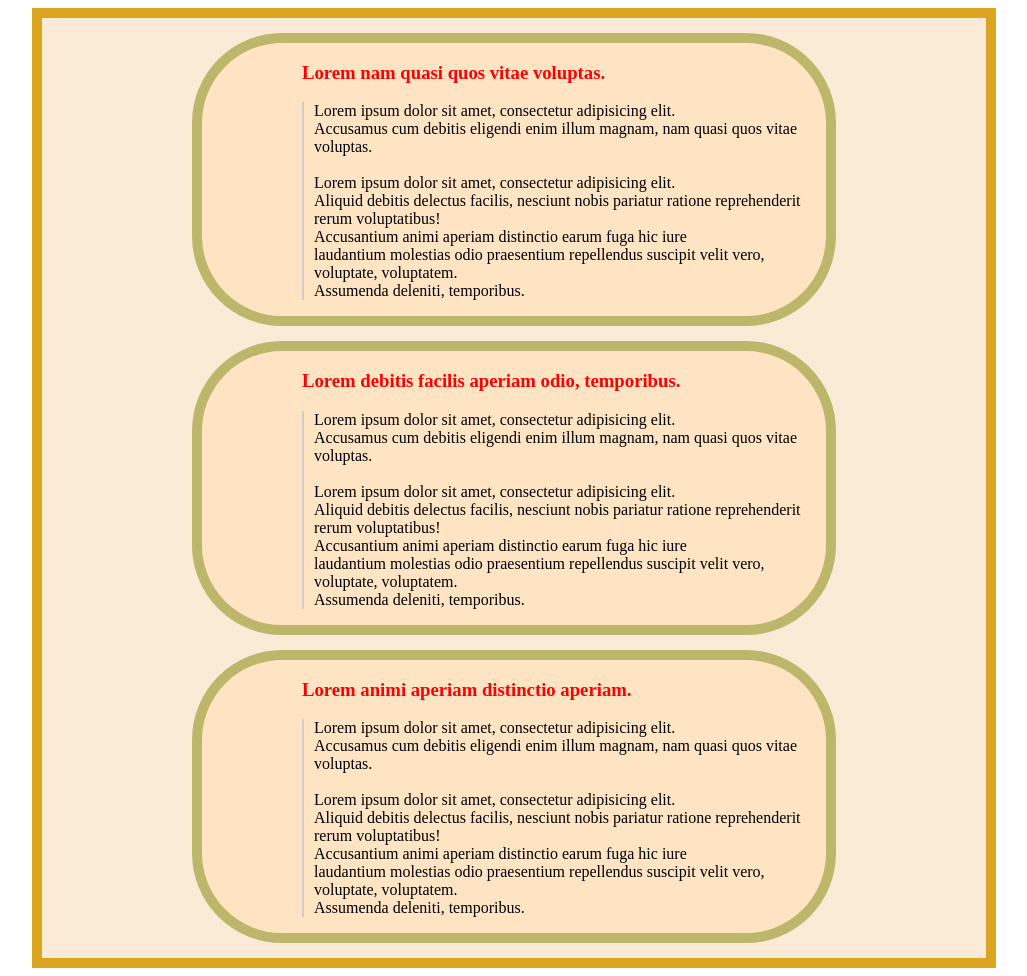
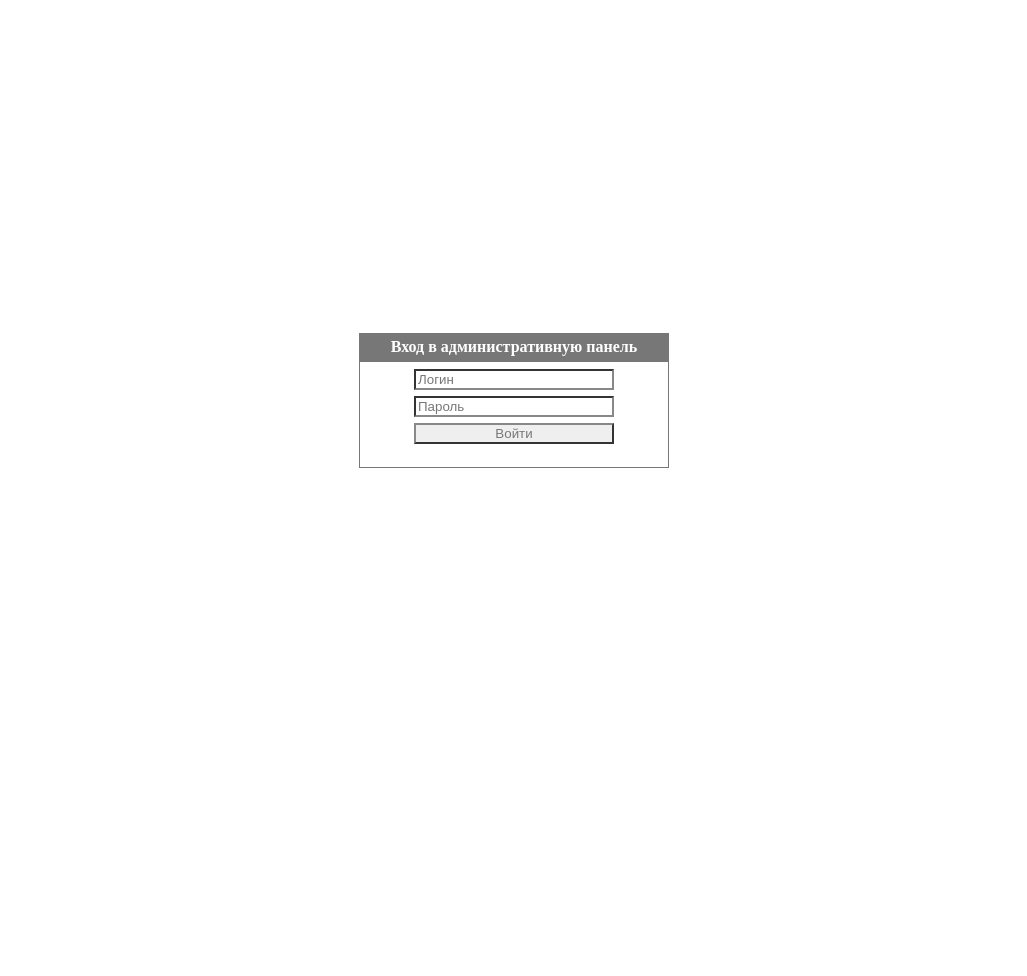
Before and after one commit to nurkanat-doszhan/cms, a PHP site: page / in a window 1280 px wide. Shown: the whole page, without its empty margins (126-1153 px from the left). After the commit the page ends 468 px from the top, so only its background shows below. Run offline with PHP 8.4, Linux system fonts and the light colour scheme.

Commit message:
Доработать
СайT: http://www.nulled.cc/threads/102578/

```diff
--- /dev/null
+++ b/admin_main.php
@@ -0,0 +1,4 @@
+<?php
+session_start();
+if(!$_SESSION['admin']) die ("Доступ закрыт");
+?>
--- /dev/null
+++ b/config.php
@@ -0,0 +1,3 @@
+<?php
+$adminlogin = 'admin';
+$adminpassw = '12345';
--- a/index.php
+++ b/index.php
@@ -1,48 +1,160 @@
-<!doctype html>
-<html lang="en">
+<?php
+session_start();
+
+if (!empty($_SESSION['admin']))
+{
+    if ($_SESSION['admin'])
+    {
+        ?>
+        <html>
+        <head>
+            <title>Административная панель</title>
+            <style type="text/css">
+                #wrap
+                {
+                    width: 100%;
+                    height: 100%;
+                }
+                .loginbox1
+                {
+                    width: 300px;
+                    padding: 4px;
+                    border: 1px solid #777;
+                    background-color: #777;
+                    color: white;
+                    font-weight: bold;
+                }
+                .loginbox2
+                {
+                    width: 300px;
+                    padding: 4px;
+                    border: 1px solid #777;
+                    color: #777;
+                }
+            </style>
+        </head>
+        <body>
+        <center>
+            <table cellpadding="0" cellspacing="0" id="wrap"><tr><td align="center">
+                        <table cellpadding="0" cellspacing="0">
+                            <tr><td class="loginbox1" align="center">Вход выполнен</td></tr>
+                            <tr><td class="loginbox2" align="center"><a href="admin_main.php">Перейти к административной панели</a></td></tr>
+                        </table>
+                    </td></tr></table>
+        </center>
+        </body>
+        </html>
+        <?
+        exit;
+    }
+}
+
+$_SESSION['admin'] = false;
+include ('config.php');
+
+function not_logged_in()
+{
+    echo '<html>
 <head>
-    <meta charset="UTF-8">
-    <title>Document</title>
-    <link rel="stylesheet" href="cmsStyle.css">
+<title>Административная панель</title>
+<style type="text/css">
+#wrap
+{
+width: 100%;
+height: 100%;
+}
+#wraptd
+{
+padding: 20px;
+}
+.loginbox1
+{
+width: 300px;
+padding: 4px;
+border: 1px solid #777;
+background-color: #777;
+color: white;
+font-weight: bold;
+}
+.loginbox2
+{
+width: 300px;
+padding: 4px;
+border: 1px solid #777;
+color: #777;
+}
+.loginbox2 input
+{
+width: 200px;
+margin: 3px 0;
+border-color: #888;
+color: #777;
+}
+</style>
 </head>
 <body>
-    <div class="content">
-        <div class="Pd">
-            <div class="news">
-                <h3>Lorem nam quasi quos vitae voluptas.</h3>
-                <p class="line">Lorem ipsum dolor sit amet, consectetur adipisicing elit.<br>
-                    Accusamus cum debitis eligendi enim illum magnam, nam quasi quos vitae voluptas.<br><br>
-                    Lorem ipsum dolor sit amet, consectetur adipisicing elit.<br>
-                    Aliquid debitis delectus facilis, nesciunt nobis pariatur ratione reprehenderit rerum voluptatibus!<br>
-                    Accusantium animi aperiam distinctio earum fuga hic iure<br>
-                    laudantium molestias odio praesentium repellendus suscipit velit vero, voluptate, voluptatem.<br>
-                    Assumenda deleniti, temporibus.</p>
-            </div>
-            <div class="news">
-                <h3>Lorem debitis facilis aperiam odio, temporibus.</h3>
-                <p class="line">Lorem ipsum dolor sit amet, consectetur adipisicing elit.<br>
-                    Accusamus cum debitis eligendi enim illum magnam, nam quasi quos vitae voluptas.<br><br>
-                    Lorem ipsum dolor sit amet, consectetur adipisicing elit.<br>
-                    Aliquid debitis delectus facilis, nesciunt nobis pariatur ratione reprehenderit rerum voluptatibus!<br>
-                    Accusantium animi aperiam distinctio earum fuga hic iure<br>
-                    laudantium molestias odio praesentium repellendus suscipit velit vero, voluptate, voluptatem.<br>
-                    Assumenda deleniti, temporibus.</p>
-            </div>
-            <div class="news">
-                <h3>Lorem animi aperiam distinctio aperiam.</h3>
-                <p class="line">Lorem ipsum dolor sit amet, consectetur adipisicing elit.<br>
-                    Accusamus cum debitis eligendi enim illum magnam, nam quasi quos vitae voluptas.<br><br>
-                    Lorem ipsum dolor sit amet, consectetur adipisicing elit.<br>
-                    Aliquid debitis delectus facilis, nesciunt nobis pariatur ratione reprehenderit rerum voluptatibus!<br>
-                    Accusantium animi aperiam distinctio earum fuga hic iure<br>
-                    laudantium molestias odio praesentium repellendus suscipit velit vero, voluptate, voluptatem.<br>
-                    Assumenda deleniti, temporibus.</p>
-            </div>
-        </div>
-    </div>
+<center>
+<table cellpadding="0" cellspacing="0" id="wrap"><tr><td align="center" id="wraptd">
+<table cellpadding="0" cellspacing="0">
+<tr><td class="loginbox1" align="center">Вход в административную панель</td></tr>
+<tr><td class="loginbox2" align="center">
+<form action="index.php" method="post">
+<input type="text" name="login" value="Логин"><br>
+<input type="text" name="password" value="Пароль"><br>
+<input type="submit" value="Войти">
+</form>
+</td></tr>
+</table>
+</td></tr></table>
+</center>
+</body>
+</html>';
+    exit;
+}
+
+if(!$_POST) not_logged_in();
+if(!$_POST['login']) not_logged_in();
+if(!$_POST['password']) not_logged_in();
+if($_POST['login'] != $adminlogin) not_logged_in();
+if($_POST['password'] != $adminpassw) not_logged_in();
+
+$_SESSION['admin'] = true;
+?>
+<html>
+<head>
+    <title>Административная панель</title>
+    <style type="text/css">
+        #wrap
+        {
+            width: 100%;
+            height: 100%;
+        }
+        .loginbox1
+        {
+            width: 300px;
+            padding: 4px;
+            border: 1px solid #777;
+            background-color: #777;
+            color: white;
+            font-weight: bold;
+        }
+        .loginbox2
+        {
+            width: 300px;
+            padding: 4px;
+            border: 1px solid #777;
+            color: #777;
+        }
+    </style>
+</head>
+<body>
+<center>
+    <table cellpadding="0" cellspacing="0" id="wrap"><tr><td align="center">
+                <table cellpadding="0" cellspacing="0">
+                    <tr><td class="loginbox1" align="center">Вход выполнен</td></tr>
+                    <tr><td class="loginbox2" align="center"><a href="admin_main.php">Перейти к административной панели</a></td></tr>
+                </table>
+            </td></tr></table>
+</center>
 </body>
 </html>
-
-<?php
-
-?>
```
Also changed, not shown: admin_logout.php (added, +43 -0 lines), myCms.html (added, +44 -0 lines).
